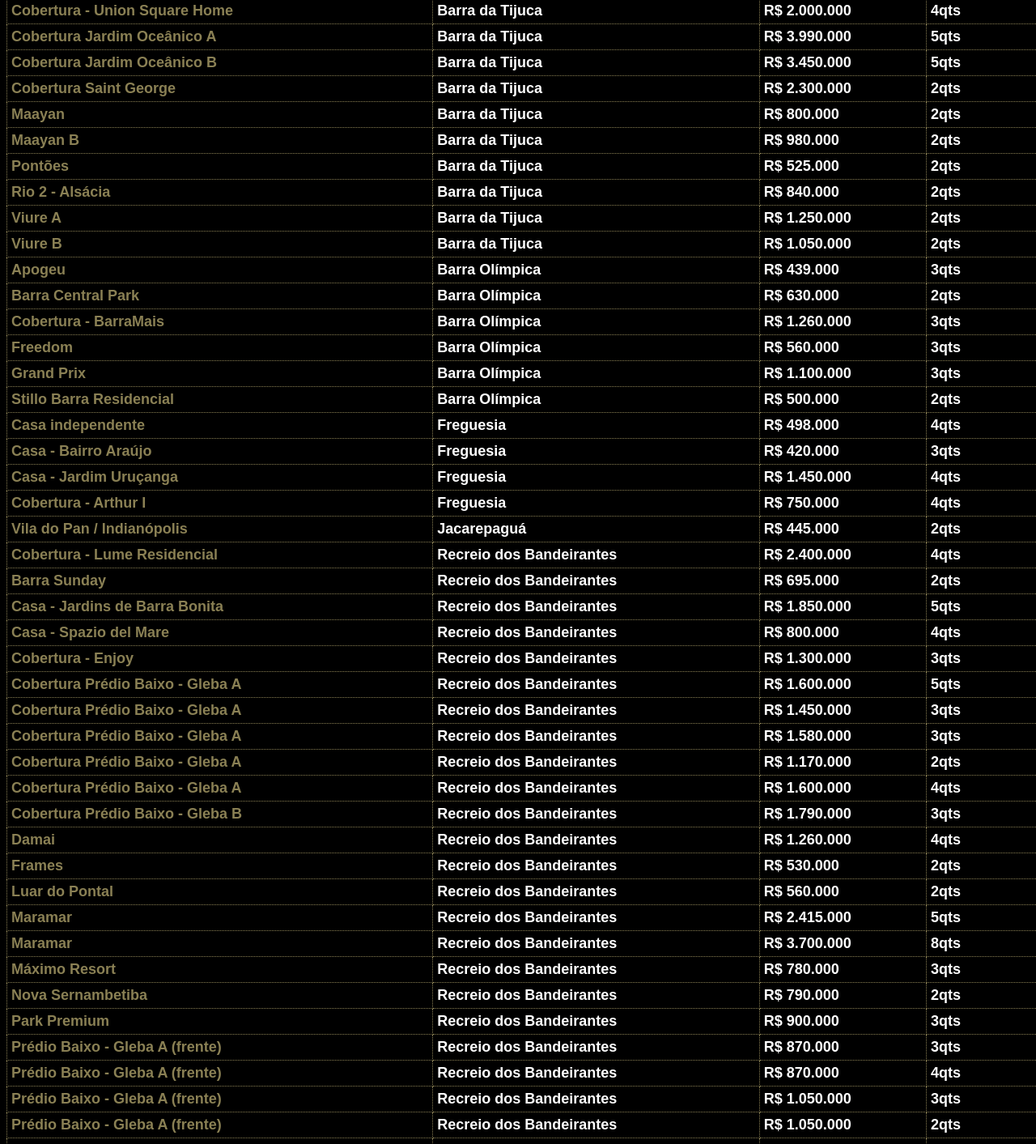
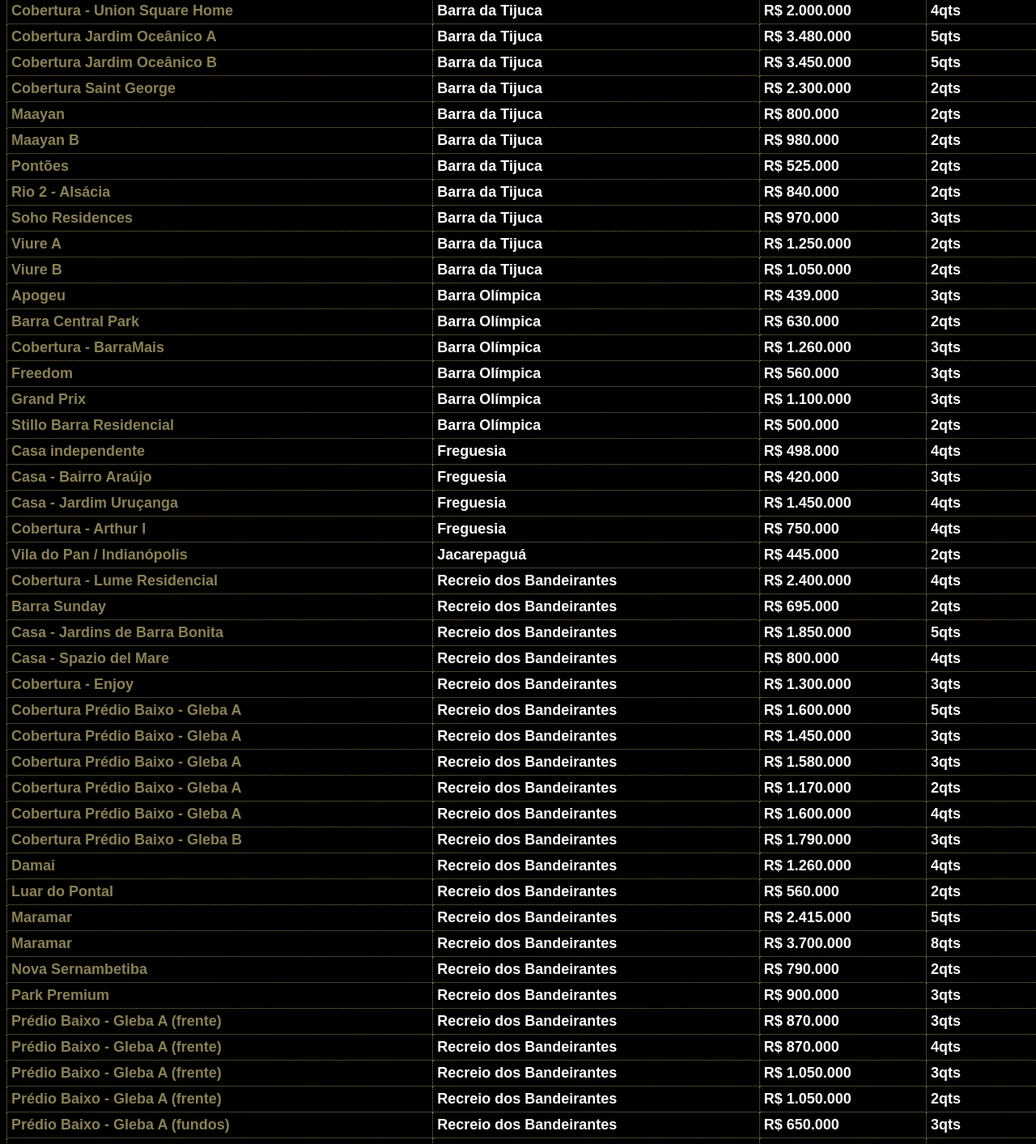
Before and after one commit to PedroCrqs/planilha-de-opcoes, a plain HTML site: page index.html in a window 1280 px wide. Shown: the part 750-2163 px from the top of the page at 81% size. Drawn offline with Linux system fonts and the light colour scheme; a web font is replaced by a local one.

Commit message:
daily changes

```diff
--- a/index.html
+++ b/index.html
@@ -289,7 +289,7 @@
             >
           </td>
           <td>Barra da Tijuca</td>
-          <td>R$ 3.990.000</td>
+          <td>R$ 3.480.000</td>
           <td>5qts</td>
         </tr>
         <tr>
@@ -369,6 +369,19 @@
           <td>Barra da Tijuca</td>
           <td>R$ 840.000</td>
           <td>2qts</td>
+        </tr>
+        <tr>
+          <td>
+            <a
+              class="bName"
+              href="https://drive.google.com/drive/u/1/folders/1tssMTJSVhLNwyNiA7QL1xF2rcTqJ1BEI"
+              target="_blank"
+              >Soho Residences</a
+            >
+          </td>
+          <td>Barra da Tijuca</td>
+          <td>R$ 970.000</td>
+          <td>3qts</td>
         </tr>
         <tr>
           <td>
@@ -699,19 +712,6 @@
           <td>
             <a
               class="bName"
-              href="https://drive.google.com/drive/u/1/folders/1Xo6VbvBmrAsmEVkQv7ZaYjCGpnyAFIf2"
-              target="_blank"
-              >Frames</a
-            >
-          </td>
-          <td>Recreio dos Bandeirantes</td>
-          <td>R$ 530.000</td>
-          <td>2qts</td>
-        </tr>
-        <tr>
-          <td>
-            <a
-              class="bName"
               href="https://drive.google.com/drive/u/1/folders/1Yq5pd3anvogULtfxRnqQHzLTjigVlXaO"
               target="_blank"
               >Luar do Pontal</a
@@ -746,19 +746,6 @@
           <td>Recreio dos Bandeirantes</td>
           <td>R$ 3.700.000</td>
           <td>8qts</td>
-        </tr>
-        <tr>
-          <td>
-            <a
-              class="bName"
-              href="https://drive.google.com/drive/u/1/folders/1N8kNfC6w3ZsGImJm9sCRbVuY_CA0OO0Q"
-              target="_blank"
-              >Máximo Resort</a
-            >
-          </td>
-          <td>Recreio dos Bandeirantes</td>
-          <td>R$ 780.000</td>
-          <td>3qts</td>
         </tr>
         <tr>
           <td>
```
